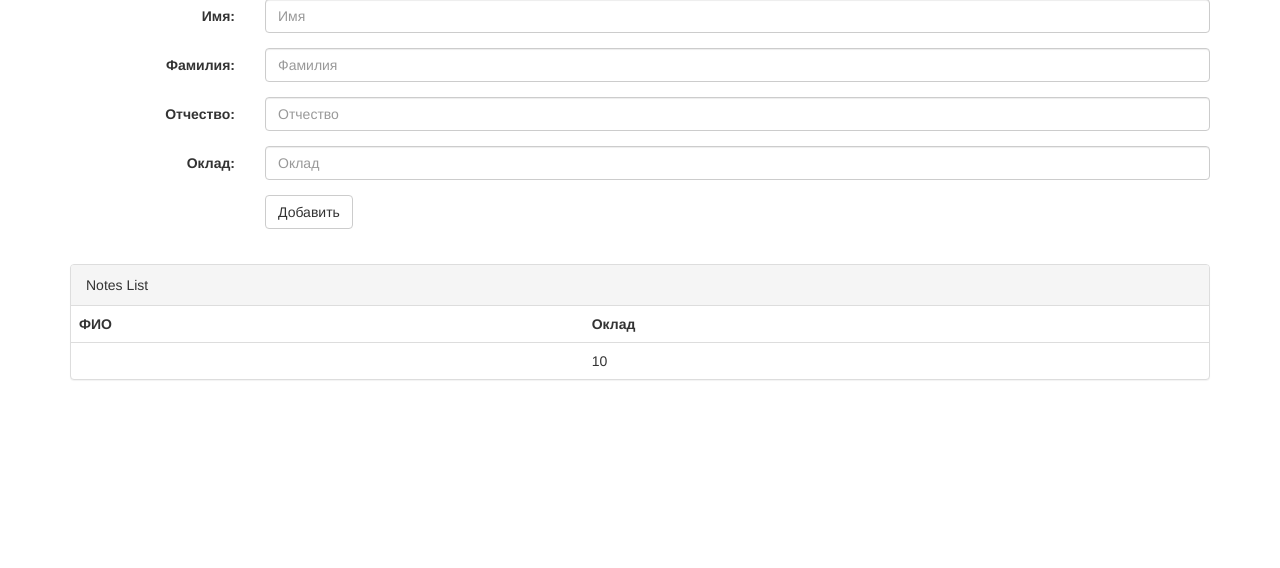
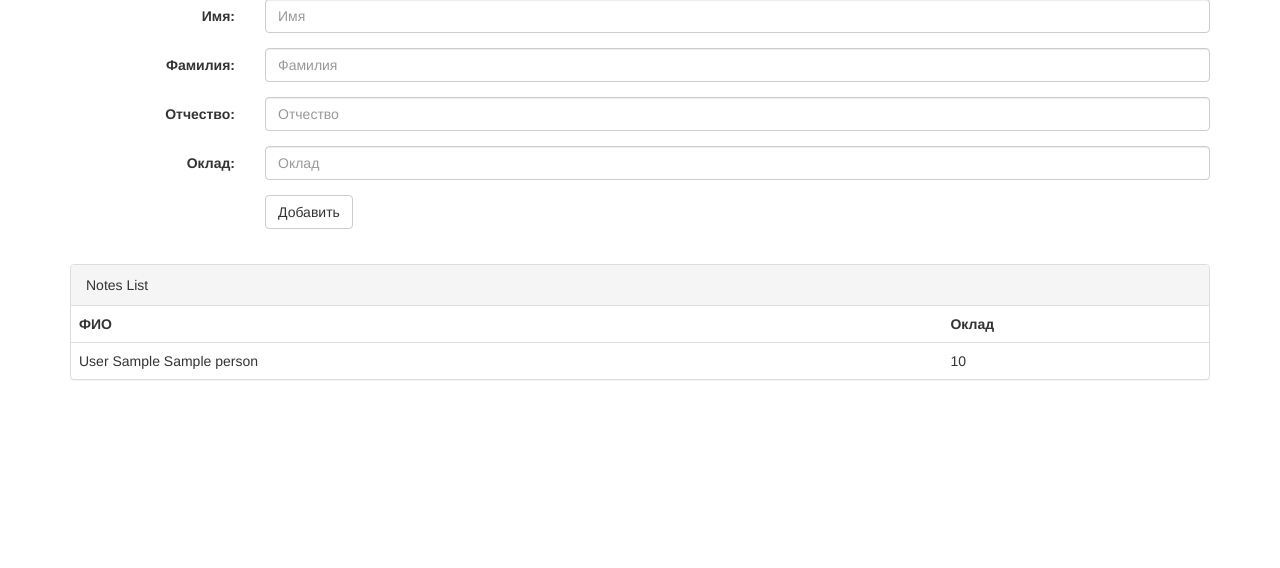
Before and after one commit to miks1108/webseo9_yii, a Yii app: template views/employees/list.php in a window 1280 px wide. Shown: the part 141-709 px from the top of the page. Run offline with PHP 8.4 and a stand-in for Yii, Linux system fonts and the light colour scheme; the template is opened without the code that fills it: most values are stand-ins (such as "Sample title", 1, 10 or a date in 2020); data that the repository does not hold is empty; some libraries are stand-ins or nearby versions.

Commit message:
Employee entity and model

```diff
--- a/models/entity/Employee.php
+++ b/models/entity/Employee.php
@@ -18,6 +18,6 @@ class Employee extends ActiveRecord {
     }
 
     public function getPerson() {
-        return $this->hasOne(Person::className(), ['id', 'person_id']);
+        return $this->hasOne(Person::className(), ['id' => 'person_id']);
     }
 }
--- a/views/employees/list.php
+++ b/views/employees/list.php
@@ -53,7 +53,9 @@
         <? foreach($employees as $employee) { ?>
             <tr>
                 <td>
-
+                    <?=$employee->person->last_name?>
+                    <?=$employee->person->first_name?>
+                    <?=$employee->person->second_name?>
                 </td>
                 <td>
                     <?=$employee->salary?>
```
